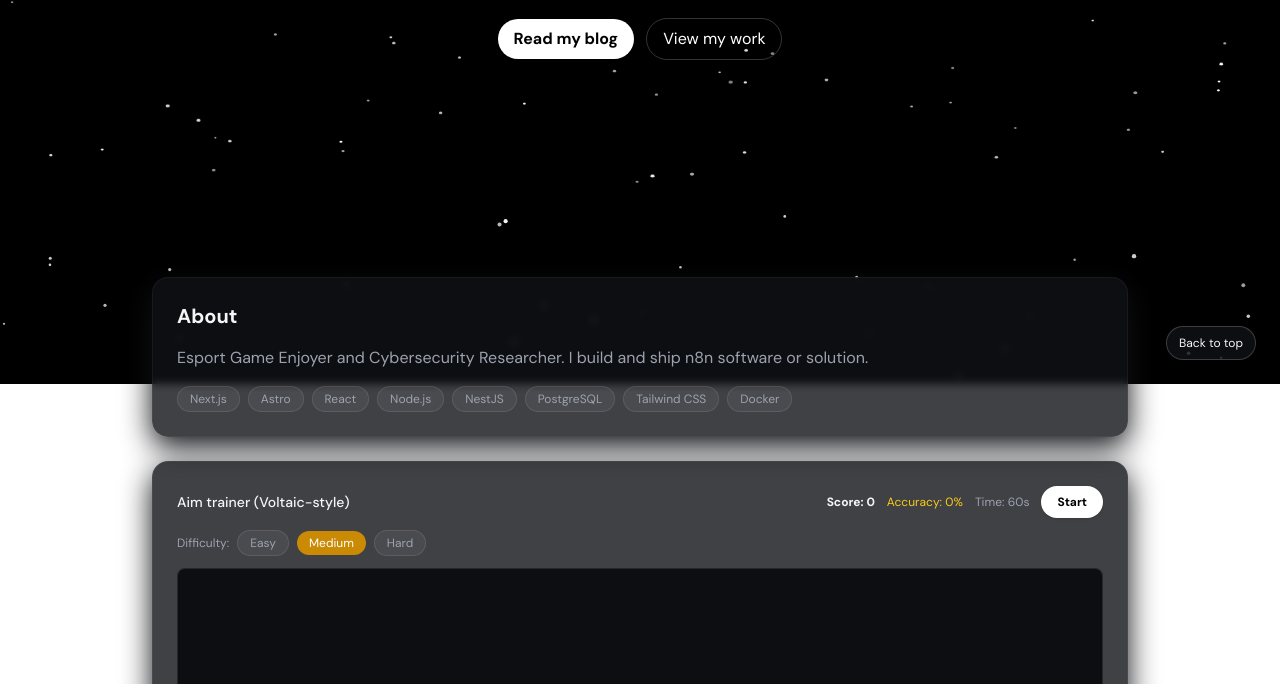
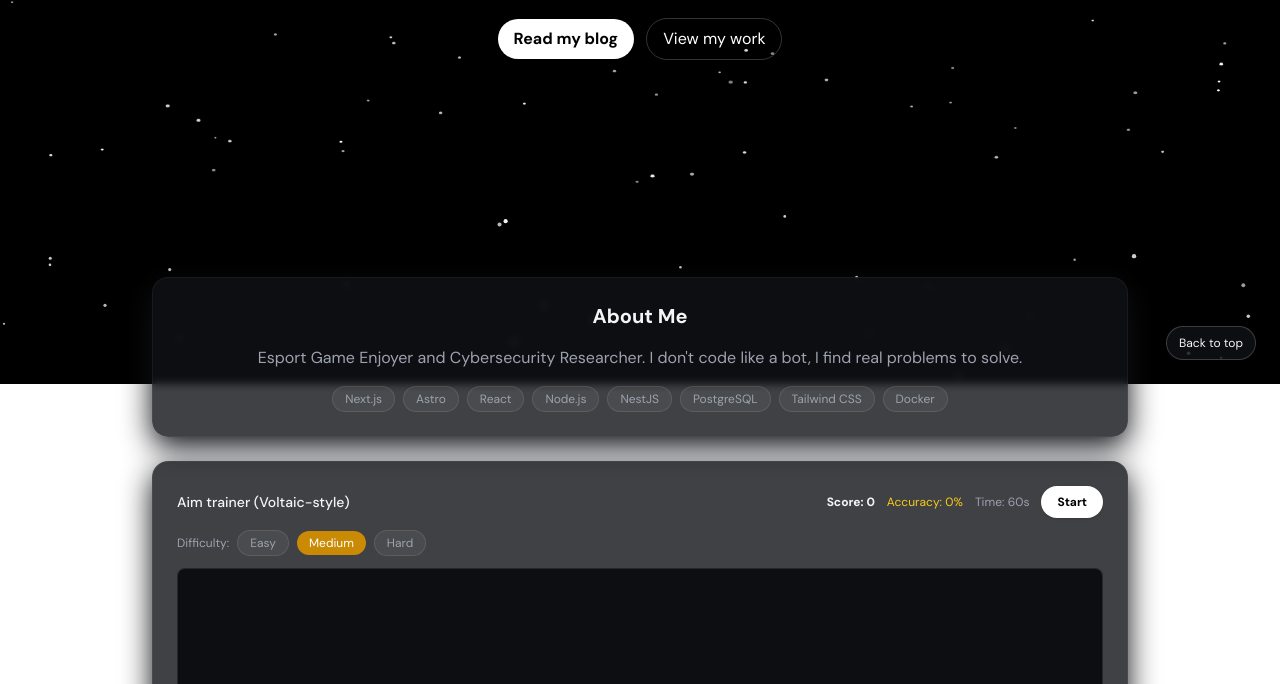
Before and after one commit to d0ngle8k/d0ngle8k.github.io, an Astro site: page / in a window 1280 px wide. Shown: the part 416-1100 px from the top of the page. Built offline with nearby package versions, Linux system fonts and the light colour scheme; Astro itself is replaced by a stand-in of ours; some packages are replaced by stand-ins of ours; no server answers.

Commit message:
feat: update About section - change heading to 'About Me' and update description

```diff
--- a/src/pages/index.astro
+++ b/src/pages/index.astro
@@ -28,12 +28,12 @@ const recentProjects = projects.slice(0, 3);
   </section>
 
   <section class="mx-auto max-w-5xl px-6 py-16 space-y-6">
-    <div class="card p-6 space-y-4">
-      <h2 class="text-xl font-semibold">About</h2>
+    <div class="card p-6 space-y-4 text-center">
+      <h2 class="text-xl font-semibold">About Me</h2>
       <p class="text-secondary">
-        Esport Game Enjoyer and Cybersecurity Researcher. I build and ship n8n software or solution.
+        Esport Game Enjoyer and Cybersecurity Researcher. I don't code like a bot, I find real problems to solve.
       </p>
-      <div class="flex flex-wrap gap-2 text-xs">
+      <div class="flex flex-wrap gap-2 text-xs justify-center">
         {['Next.js', 'Astro', 'React', 'Node.js', 'NestJS', 'PostgreSQL', 'Tailwind CSS', 'Docker'].map((t) => (
           <span class="rounded-full border border-white/10 bg-white/5 px-3 py-1 text-secondary" key={t}>
             {t}
```
